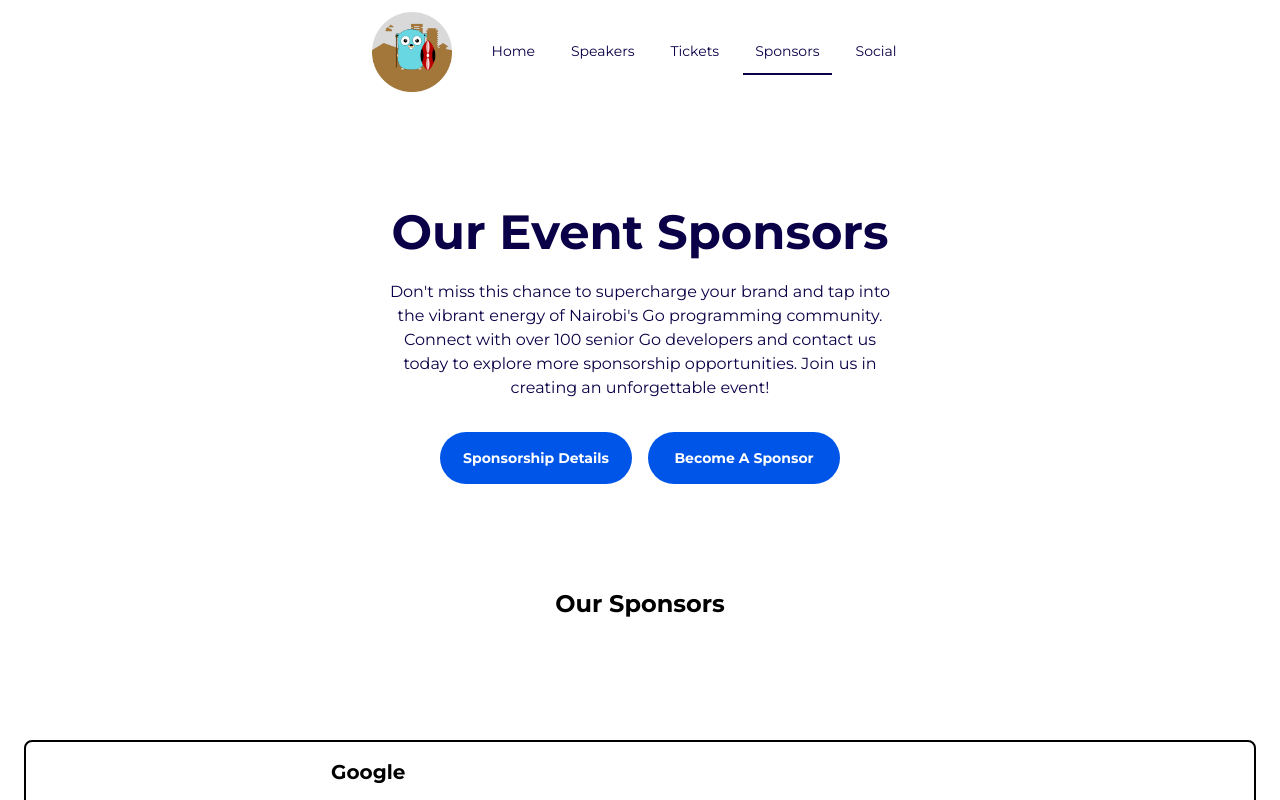
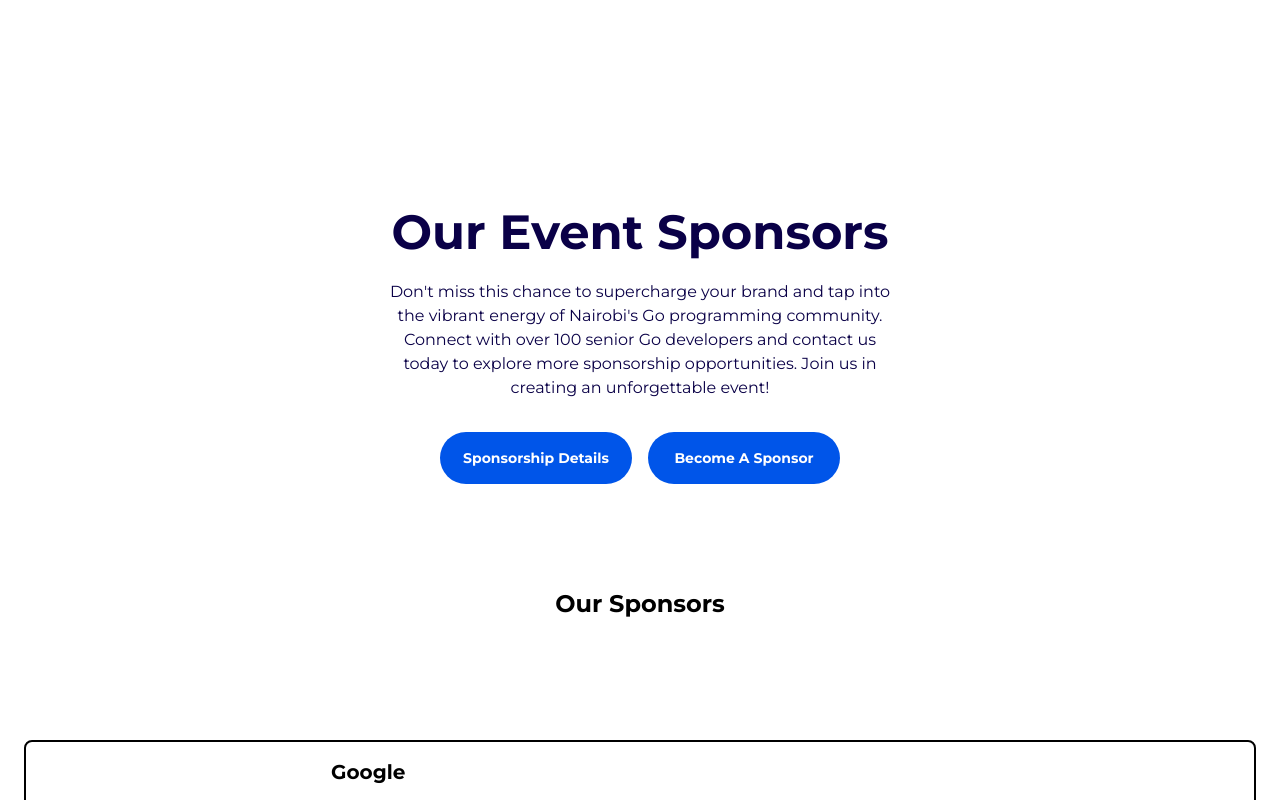
Before and after one commit to nairobi-gophers/gophercon2024, a React (Vite) app in the folder frontend/: page /sponsors in a window 1280 px wide. Shown: the top 800 px of the page. Built offline with nearby package versions, Linux system fonts and the light colour scheme.

Commit message:
removed overflow navbar

```diff
--- a/frontend/src/components/Sponsors.tsx
+++ b/frontend/src/components/Sponsors.tsx
@@ -1,4 +1,3 @@
-import Navbar from "./Navbar";
 import PlatinumSponsors from "./sponsors/APItoolkitSponsors";
 import GoogleSponsor from "./sponsors/GoogleSponsor";
 import PartnaSponsor from "./sponsors/PartnaSponsors";
@@ -9,7 +8,6 @@ export default function Sponsors() {
       id="sponsors"
       className="container mx-auto px-6 py-12 md:py-24 flex flex-col items-center text-center text-secondary mt-20"
     >
-      <Navbar />
       <h2 className="text-3xl md:text-5xl font-bold mt-8 mb-6">
         Our Event Sponsors
       </h2>
@@ -44,8 +42,6 @@ export default function Sponsors() {
       </div>
       <GoogleSponsor/>
       <PlatinumSponsors />
-      <div className="mt-20">
-      </div>
       <PartnaSponsor/>
 
 
--- a/frontend/src/components/TicketsHome.tsx
+++ b/frontend/src/components/TicketsHome.tsx
@@ -1,4 +1,3 @@
-import Navbar from "./Navbar";
 import Ticket from "./Ticket";
 
 export default function TicketHome() {
@@ -7,7 +6,6 @@ export default function TicketHome() {
       id="sponsors"
       className="container mx-auto px-6 py-12 md:py-24 flex flex-col items-center text-center text-secondary mt-20"
     >
-      <Navbar />
       <h2 className="text-3xl md:text-5xl font-bold mt-8 mb-6">
         Our Event Sponsors
       </h2>
```
